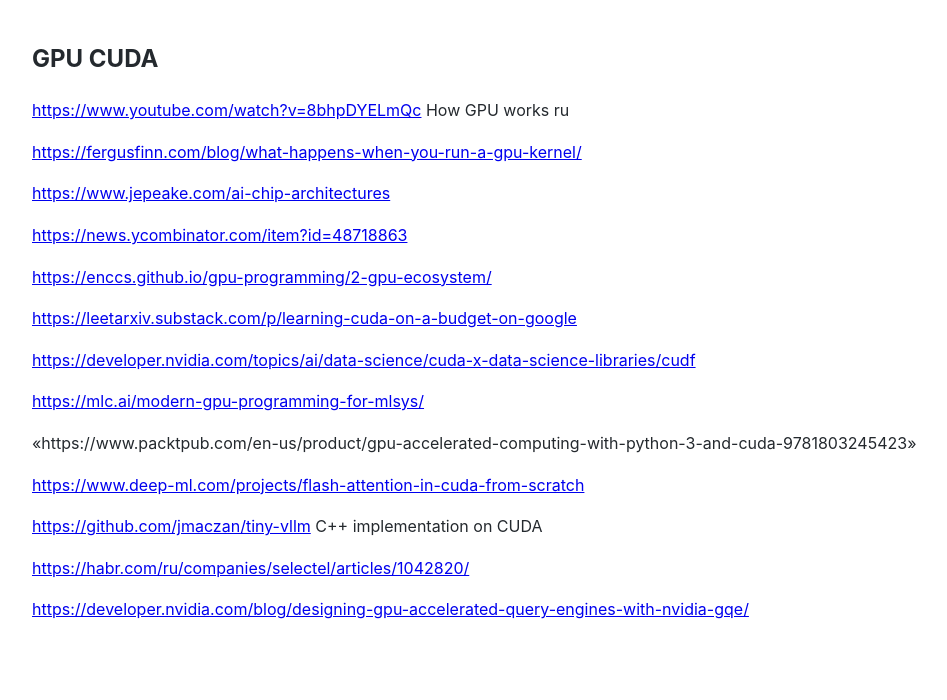
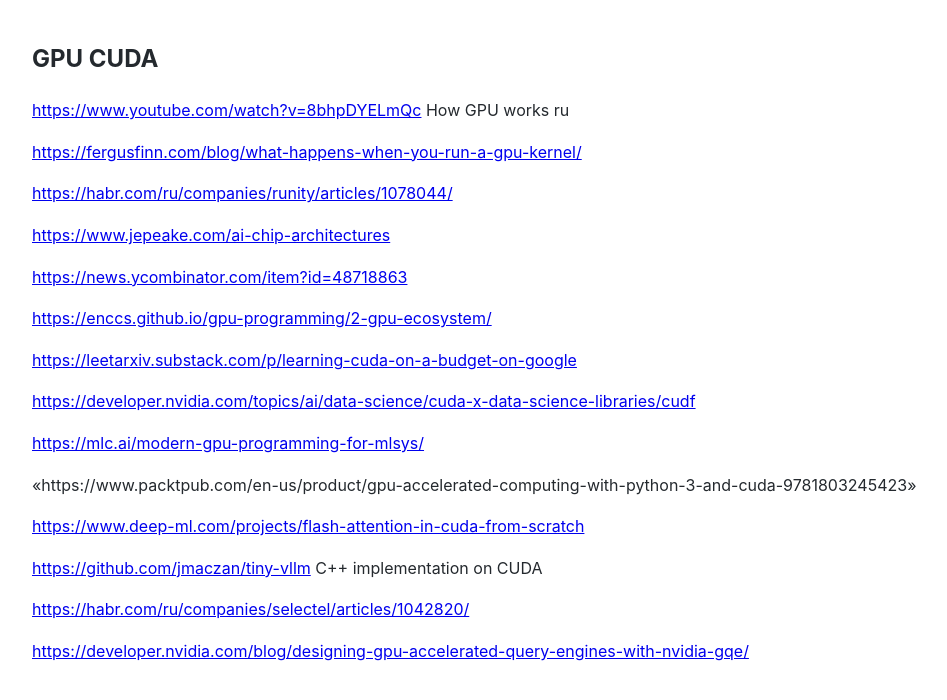
Before and after one commit to Michael-Lubinsky/michael-lubinsky.github.com, a Jekyll site: the page built from ml/cuda.md, in a window 1280 px wide. Shown: the top 700 px of the page, without its empty margins (158-1105 px from the left). Built offline with Jekyll 4.4.1, drawn with Linux system fonts in a browser that asks for light colours; our own code applies the rules of GitHub Pages for plain Markdown files.

Commit message:
Update cuda.md

```diff
--- a/ml/cuda.md
+++ b/ml/cuda.md
@@ -3,6 +3,8 @@
 <https://www.youtube.com/watch?v=8bhpDYELmQc> How GPU works ru
 
 <https://fergusfinn.com/blog/what-happens-when-you-run-a-gpu-kernel/>
+
+<https://habr.com/ru/companies/runity/articles/1078044/>
 
 <https://www.jepeake.com/ai-chip-architectures>
 
```
